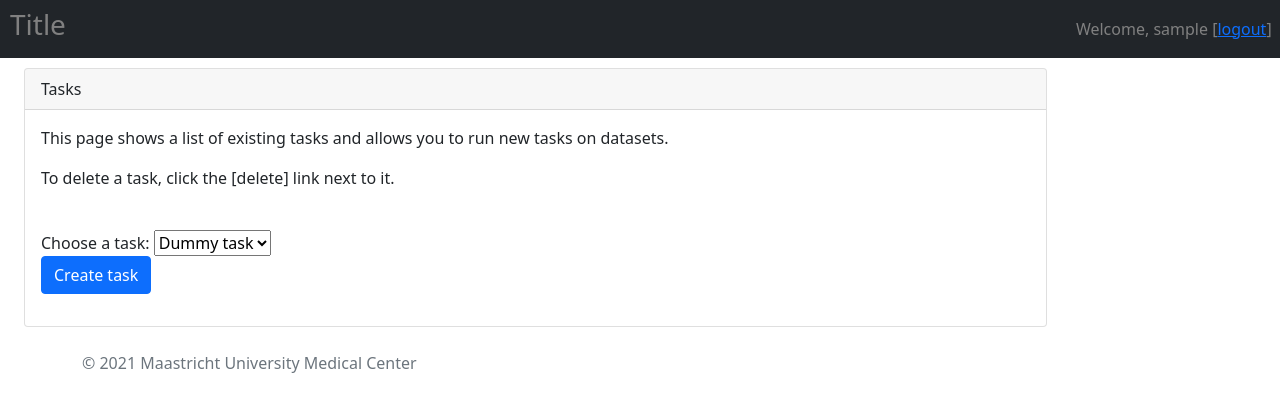
After one commit to rbrecheisen/webapp-template, a Django app: page /tasks/ in a window 1280 px wide. The commit adds this page. Shown: the top 412 px of the page. Run offline with Django 3.2, Linux system fonts and the light colour scheme; the visitor is signed in with stand-in values (Sample User, id 1); data that the repository does not hold is empty.

Commit message:
Working on task concept

```diff
--- a/src/server/app/base/backend.py
+++ b/src/server/app/base/backend.py
@@ -35,5 +35,17 @@ def delete_file(f):
     f.delete()
 
 
-def get_tasks(dataset):
+def get_task_types():
+    return ['Dummy task', 'My task']
+
+
+def get_tasks():
+    return TaskModel.objects.all()
+
+
+def get_tasks_for_dataset(dataset):
     return TaskModel.objects.filter(dataset=dataset).all()
+
+
+def get_task(task_id):
+    return TaskModel.objects.get(pk=task_id)
--- a/src/server/app/base/urls.py
+++ b/src/server/app/base/urls.py
@@ -7,5 +7,7 @@ urlpatterns = [
     path('', datasets),
     path('datasets/', datasets),
     path('datasets/<str:dataset_id>', dataset),
+    path('tasks/', tasks),
+    path('tasks/<str:task_id>', task),
     path('accounts/', include('django.contrib.auth.urls')),
 ]
--- a/src/server/app/base/views.py
+++ b/src/server/app/base/views.py
@@ -52,12 +52,18 @@ def dataset(request, dataset_id):
         delete_dataset(ds)
         return render(request, 'base/datasets.html', context={'datasets': get_datasets()})
     return render(request, 'base/dataset.html', context={
-        'dataset': ds, 'tasks': get_tasks(ds), 'files': get_files(ds)})
+        'dataset': ds, 'tasks': get_tasks_for_dataset(ds), 'files': get_files(ds)})
 
 
 @login_required
 def tasks(request):
-    pass
+    if request.method == 'GET':
+        return render(request, 'base/tasks.html', context={
+            'tasks': get_tasks(), 'task_types': get_task_types()})
+    elif request.method == 'POST':
+        pass
+    else:
+        return HttpResponseForbidden('Wrong method')
 
 
 @login_required
--- a/src/server/app/templates/base/datasets.html
+++ b/src/server/app/templates/base/datasets.html
@@ -14,10 +14,11 @@
                         </p>
                         <br>
                     {% endif %}
+                    <a href="/tasks/">Tasks</a>
                     <p class="card-text">This page allows you to upload datasets consisting of files.</p>
                     <p>To delete the dataset, click the [delete] link next to it.</p>
                     <br>
-                    <form action="/" method="post" enctype="multipart/form-data">
+                    <form action="/datasets/" method="post" enctype="multipart/form-data">
                         {% csrf_token %}
                         <label for="files">Files:</label>
                         <input type="file" id="files" name="files" multiple/><br><br>
--- /dev/null
+++ b/src/server/app/templates/base/tasks.html
@@ -0,0 +1,48 @@
+{% extends "base/base.html" %}
+{% block content %}
+<div class="container-fluid">
+    <div class="row">
+        <div class="col-sm-10">
+            <div class="card" style="margin-top: 10px;">
+                <div class="card-header">Tasks</div>
+                <div class="card-body">
+                    {% if errors|length > 0 %}
+                        <p style="font-weight: bold; color: red">
+                            {% for error in errors %}
+                                {{ error }}<br>
+                            {% endfor %}
+                        </p>
+                        <br>
+                    {% endif %}
+                    <p class="card-text">This page shows a list of existing tasks and allows you to run new tasks
+                        on datasets.</p>
+                    <p>To delete a task, click the [delete] link next to it.</p>
+                    <br>
+                    <form action="/tasks/" method="post" enctype="multipart/form-data">
+                        {% csrf_token %}
+                        <label for="task_types">Choose a task:</label>
+                        <select name="task_types" id="task_types">
+                            {% for task_type in task_types %}
+                            <option value="{{ task_type }}">{{ task_type }}</option>
+                            {% endfor %}
+                        </select>
+                        <br>
+                        <button type="submit" class="btn btn-primary">Create task</button>
+                    </form>
+                    {% if tasks %}
+                    <b>Tasks</b>
+                    <ul class="list-group">
+                        {% for task in tasks %}
+                        <li class="list-group-item">
+                            <a href="/tasks/{{ task.id }}">{{ task.name }}</a>
+                            [<a href="/tasks/{{ task.id }}?action=delete">delete</a>]
+                        </li>
+                        {% endfor %}
+                    </ul>
+                    {% endif %}
+                </div>
+            </div>
+        </div>
+    </div>
+</div>
+{% endblock %}
```
Also changed, not shown: src/server/app/base/tasks.py (+12 -0 lines), src/server/app/templates/base/dataset.html (+10 -0 lines).
